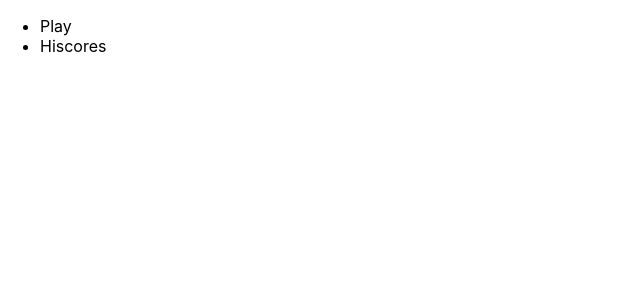
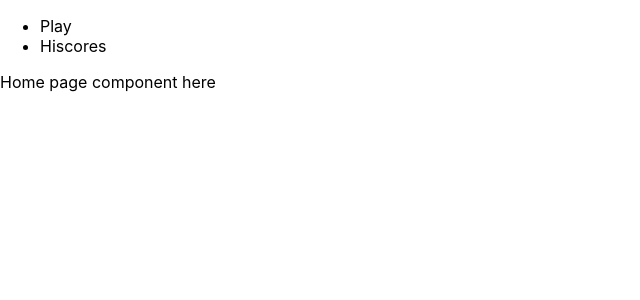
Before and after one commit to nicholas-wilson/react-redux-project, a React (Create React App) app in the folder react-redux-project/: page / in a window 1280 px wide. Shown: the top 300 px of the page, without its empty margins (0-640 px from the left). Built offline with nearby package versions, Linux system fonts and the light colour scheme.

Commit message:
routes setup

```diff
--- a/react-redux-project/src/App.js
+++ b/react-redux-project/src/App.js
@@ -9,11 +9,19 @@ function App() {
   return (
     <Router>
       <NavBar/>
-      {/* <Switch> */}
-        <Route path="/" /> {/* add exact after path */}
-        <Route path="/play" component={Play}/>
-        <Route path="/hiscores" component={Hiscores}/>
-      {/* </Switch> */}
+      <Switch>
+        <Route exact path="/">
+          <div>Home page component here</div>
+        </Route>
+
+        <Route path="/play">
+          <Play/>
+        </Route>
+
+        <Route path="/hiscores">
+          <Hiscores />
+        </Route>
+      </Switch>
     </Router>
   );
 }
```
